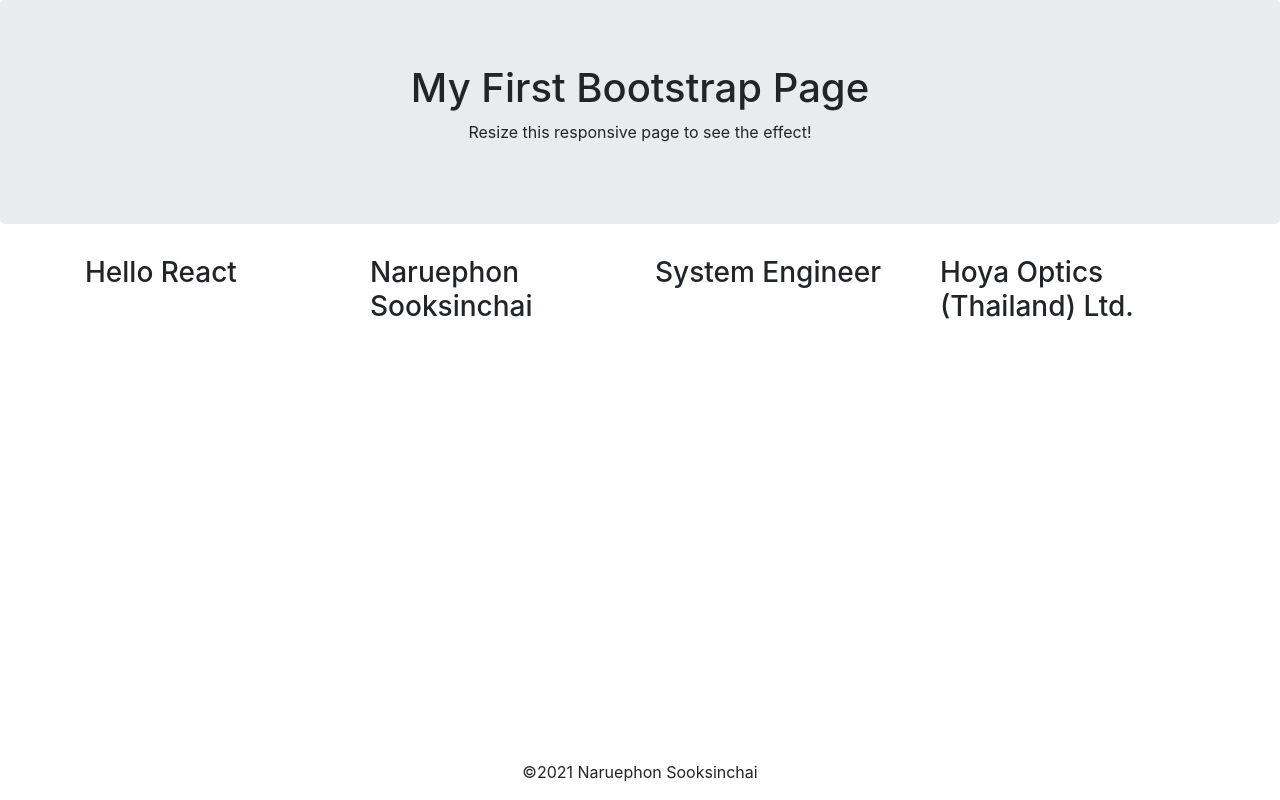
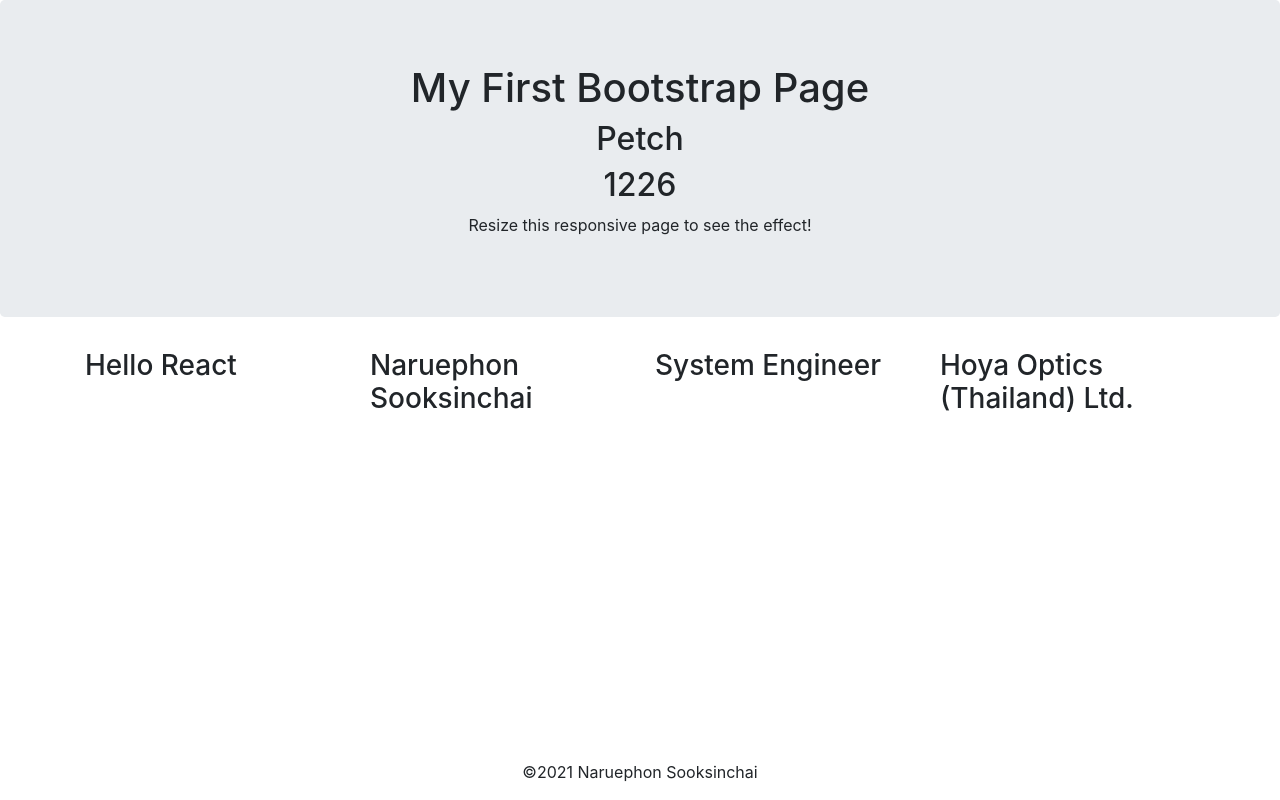
Before and after one commit to pechonz/hello-react, a React (Create React App) app: page / in a window 1280 px wide. Built offline with nearby package versions, Linux system fonts and the light colour scheme.

Commit message:
21.1.11.2

```diff
--- a/src/App.js
+++ b/src/App.js
@@ -3,7 +3,7 @@ import React, {Component} from 'react';
 import Header from './Header'
 import Content from './Content'
 import Footer from './Footer'
-//Props
+//State
 class App extends Component {
   render(){
     return(
--- a/src/Header.js
+++ b/src/Header.js
@@ -2,10 +2,25 @@ import React, {Component} from 'react';
 import { Jumbotron } from 'react-bootstrap';
 
 class Header extends Component {
+  constructor(){
+    super();
+    this.state={
+      name:"Naruephon Sooksinchai",
+      count:0
+    };
+  }
   render(){
+    setTimeout(()=>{
+        this.setState({name:"Petch"});
+    },1000);
+    setInterval(()=>{
+        this.setState({count:this.state.count+1});
+    },1000);
     return(
       <div class="jumbotron text-center">
         <h1>My First Bootstrap Page</h1>
+        <h2>{this.state.name}</h2>
+        <h2>{this.state.count}</h2>
         <p>Resize this responsive page to see the effect!</p>
       </div>
     );
```
Also changed, not shown: 1 other file (tests, documents, lock files or other folders).
